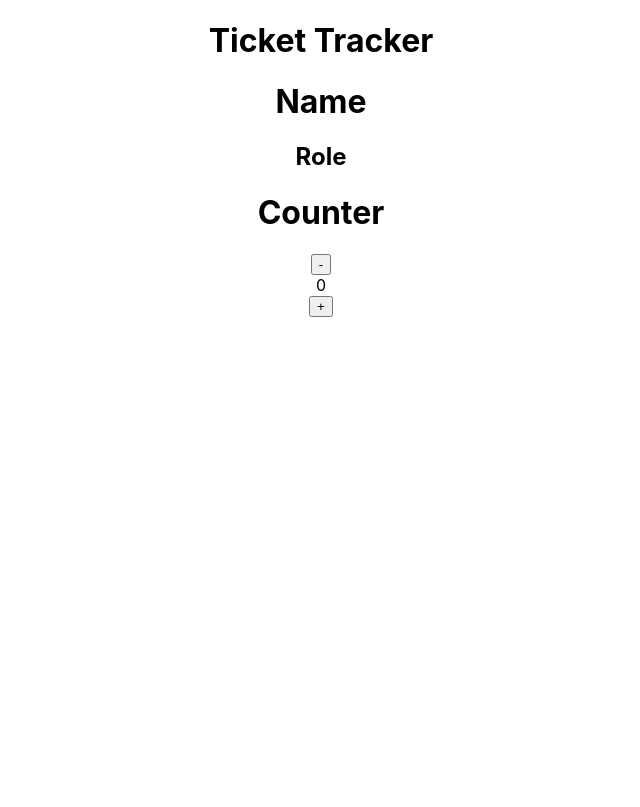
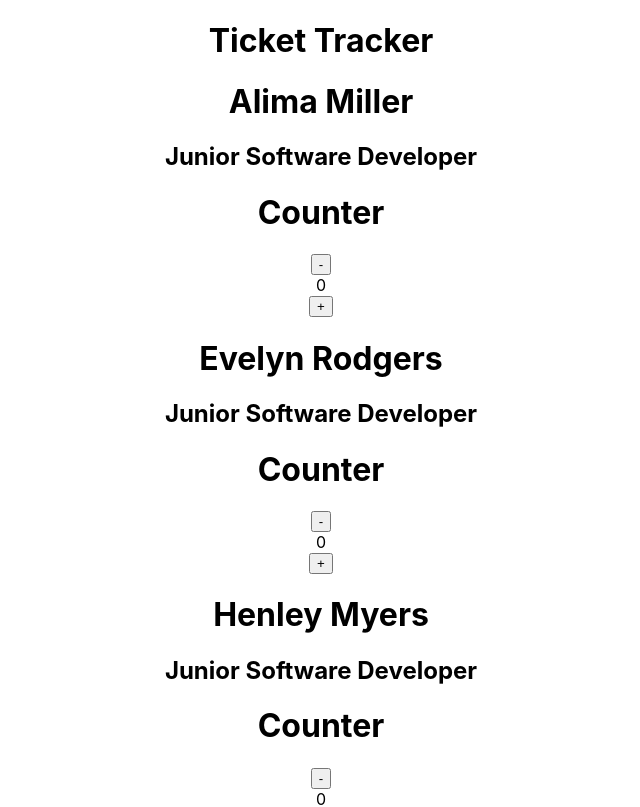
Before and after one commit to LewisLovett/ticket-tracker, a React (Create React App) app in the folder ticket-tracker/: page / in a window 1280 px wide. Shown: the top 807 px of the page, without its empty margins (319-959 px from the left). Built offline with nearby package versions, Linux system fonts and the light colour scheme.

Commit message:
Ticket component now displays team info

```diff
--- a/ticket-tracker/src/App.js
+++ b/ticket-tracker/src/App.js
@@ -1,12 +1,13 @@
 import logo from './logo.svg';
 import './App.css';
 import Ticket from './components/Ticket/Ticket.jsx';
+import team from './data/team.js';
 
 function App() {
   return (
     <div className="App">
       <h1>Ticket Tracker</h1>
-        <Ticket/>
+        <Ticket teamTickets={team}/>
     </div>
   );
 }
--- a/ticket-tracker/src/components/Ticket/Ticket.jsx
+++ b/ticket-tracker/src/components/Ticket/Ticket.jsx
@@ -2,13 +2,18 @@ import "./Ticket.scss";
 import Counter from "../Counter/Counter";
 
 const Ticket = (props) => {
-    return(
+
+    const ticketListJSX = props.teamTickets.map((ticket) => (
         <>
-            <h1>Name</h1>
-            <h2>Role</h2>
-            <Counter/>
-        </>
-    )
+        <h1>{ticket.name}</h1>
+        <h2>{ticket.role}</h2>
+        <Counter/>
+    </>
+    ));
+
+    return(<>
+    {ticketListJSX}
+    </>)
 }
 
 export default Ticket;
```
